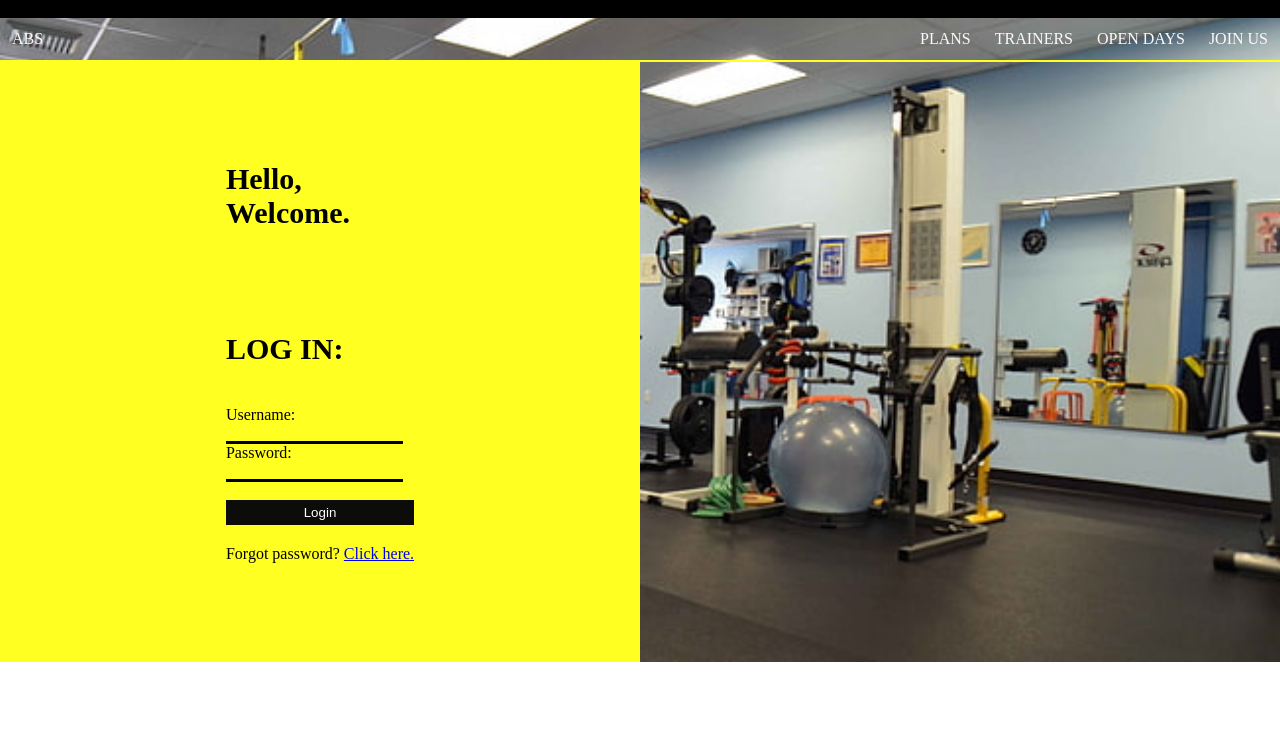
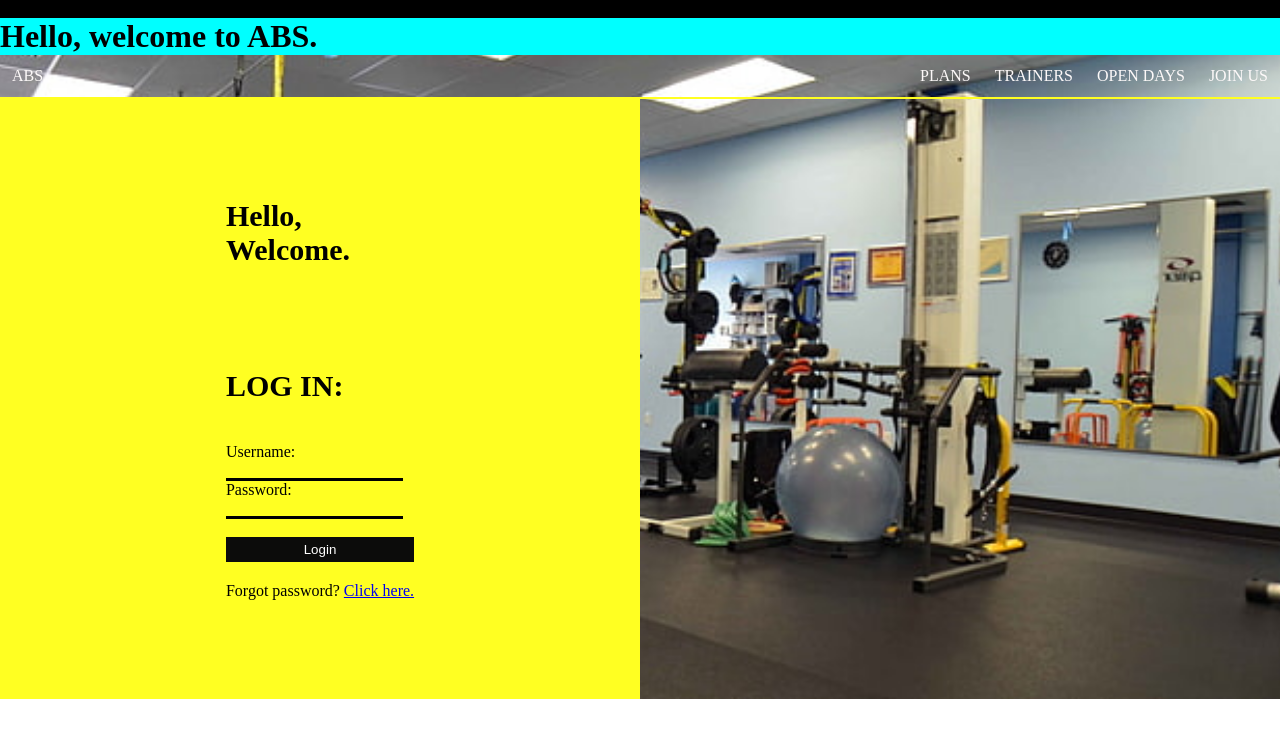
Before and after one commit to bluntpencil254/african-beast-fitness, a React (Create React App) app in the folder african-beast-fitness/: page / in a window 1280 px wide. Shown: the top 738 px of the page. Built offline with nearby package versions, Linux system fonts and the light colour scheme.

Commit message:
added a home page

```diff
--- a/african-beast-fitness/src/App.js
+++ b/african-beast-fitness/src/App.js
@@ -1,3 +1,4 @@
+import Home from './home';
 import Icons from './icons';
 import Navbar from './navbar';
 import Login from './login';
@@ -6,6 +7,7 @@ function App() {
   return (
     <div className="App">
       <Icons />
+      <Home />
           <Navbar />
               <Login />
 
--- /dev/null
+++ b/african-beast-fitness/src/home.js
@@ -0,0 +1,10 @@
+const Home = () => {
+    return (
+        <div className="home">
+        <h1>Hello, welcome to ABS.</h1>
+
+        </div>
+     );
+}
+
+export default Home;
--- a/african-beast-fitness/src/index.css
+++ b/african-beast-fitness/src/index.css
@@ -87,3 +87,6 @@ body{
   background-size: cover;
   background-position: center;
 }
+.home{
+  background-color:aqua;
+}
```
